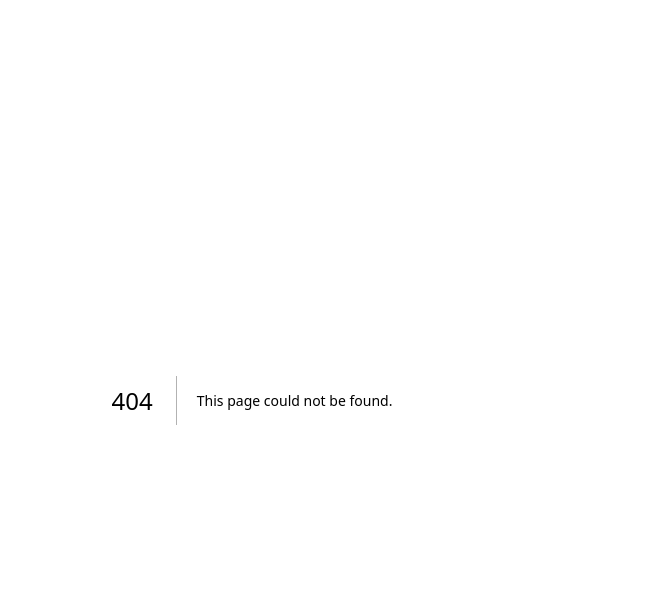
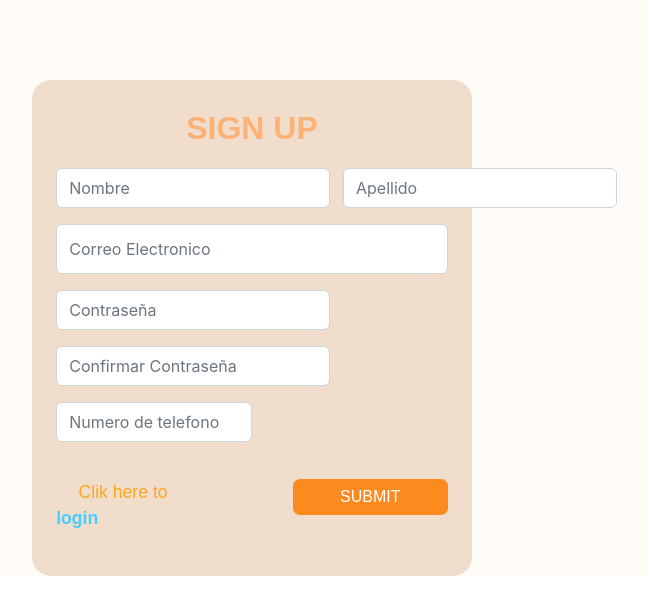
Before and after one commit to NatyRR/fast-food-restaurant, a Next.js app: page /registro in a window 1280 px wide. Before the commit this address had no page. Shown: the top 614 px of the page, without its empty margins (388-1036 px from the left). Built offline with nearby package versions, Linux system fonts and the light colour scheme.

Commit message:
cambios de fuente/ registro terminado

```diff
--- a/src/components/Menu/utils.ts
+++ b/src/components/Menu/utils.ts
@@ -142,3 +142,11 @@ export const accountInformation = [
     tipo_de_cuenta: "Ahorro",
   },
 ];
+
+export const initialState = {
+  name: "",
+  lastName: "",
+  email: "",
+  password: "",
+  phone: "",
+};
--- /dev/null
+++ b/src/pages/registro.tsx
@@ -0,0 +1,114 @@
+import { Button } from "@/atoms/Button";
+import classes from "@/styles/molecules/registro/registro.module.scss";
+import { Password } from "primereact/password";
+import { InputText } from "primereact/inputtext";
+import { Container } from "react-bootstrap";
+import { useEffect, useState } from "react";
+import { initialState } from "@/components/Menu/utils";
+import Link from "next/link";
+
+export default function Registro() {
+  const [data, setData] = useState(initialState);
+  const [confirmPassword, setConfirmPassword] = useState("");
+
+  const handleChange = (e: any) => {
+    const { name, value } = e.target;
+
+    setData({ ...data, [name]: value });
+  };
+
+  const handleSubmit = (e: any) => {
+    e.preventDefault();
+    console.log(data, confirmPassword);
+  };
+
+  const checkPassword = () =>
+    data.password === confirmPassword ? true : false;
+
+  useEffect(() => {
+    if (checkPassword()) {
+      console.log("coinciden");
+    } else {
+      console.log("No coinciden");
+    }
+  }, [data.password, confirmPassword]);
+
+  return (
+    <Container className={classes.container} fluid>
+      <form className={classes.form} onSubmit={handleSubmit}>
+        <div className={classes.title}>
+          <span>SIGN UP</span>
+        </div>
+        <div className={classes.name_lastName}>
+          <InputText
+            className={classes.input_text}
+            name="name"
+            placeholder="Nombre"
+            value={data.name}
+            onChange={handleChange}
+          />
+
+          <InputText
+            className={classes.input_text}
+            placeholder="Apellido"
+            name="lastName"
+            value={data.lastName}
+            onChange={handleChange}
+          />
+        </div>
+
+        <InputText
+          className={classes.input_email}
+          type="email"
+          placeholder="Correo Electronico"
+          name="email"
+          value={data.email}
+          onChange={handleChange}
+        />
+
+        <Password
+          className={classes.input_password}
+          type="Password"
+          placeholder="Contraseña"
+          name="password"
+          value={data.password}
+          onChange={handleChange}
+        />
+        <Password
+          className={classes.input_password}
+          type="password"
+          placeholder="Confirmar Contraseña"
+          name="password"
+          value={confirmPassword}
+          onChange={(e) => setConfirmPassword(e.target.value)}
+        />
+
+        {!checkPassword() && (
+          <span className={classes.span_password}>
+            Las contraseñas no coinciden
+          </span>
+        )}
+
+        <InputText
+          className={classes.input_number}
+          placeholder="Numero de telefono"
+          name="phone"
+          value={data.phone}
+          onChange={handleChange}
+        />
+
+        <div className={classes.text_button}>
+          <Link href={"#"} className={classes.link}>
+            <span>
+              Clik here to <b>login</b>
+            </span>
+          </Link>
+
+          <Link href={"#"} className={classes.button_link}>
+            <Button variant="naranja">SUBMIT</Button>
+          </Link>
+        </div>
+      </form>
+    </Container>
+  );
+}
--- a/src/styles/globals.scss
+++ b/src/styles/globals.scss
@@ -2,6 +2,7 @@
   box-sizing: border-box;
   padding: 0;
   margin: 0;
+  font-family: "Poppins", sans-serif;
 }
 
 html,
--- /dev/null
+++ b/src/styles/molecules/registro/registro.module.scss
@@ -0,0 +1,88 @@
+.container {
+  height: 100%;
+  display: flex;
+  align-items: center;
+  justify-content: center;
+  background-color: rgb(255, 252, 248);
+
+  .form {
+    gap: 1rem;
+    width: 35%;
+    height: 100%;
+    display: flex;
+    padding: 1.5rem;
+    margin-top: 5rem;
+    border-radius: 1.2rem;
+    flex-direction: column;
+    background-color: rgb(240, 221, 203);
+
+    .title {
+      display: flex;
+      justify-content: center;
+      span {
+        font-size: 2rem;
+        font-weight: 600;
+        color: rgb(252, 178, 118);
+      }
+    }
+
+    .name_lastName {
+      gap: 0.8rem;
+      display: flex;
+      .input_text {
+        height: 2.5rem;
+      }
+    }
+    .input_gmail {
+      height: 2.5rem;
+    }
+    .input_password {
+      height: 2.5rem;
+    }
+
+    .span_password {
+      color: #fc7765;
+      font-weight: 600;
+      span {
+      }
+    }
+
+    .input_number {
+      width: 50%;
+      height: 2.5rem;
+    }
+
+    .text_button {
+      gap: 5rem;
+      display: flex;
+      padding-block: 1.3rem;
+
+      .link {
+        text-decoration: none;
+        color: rgb(255, 166, 32);
+        span {
+          font-weight: 500;
+          font-size: 1.1rem;
+          padding-left: 1.4rem;
+
+          b {
+            color: rgb(75, 204, 255);
+          }
+        }
+      }
+
+      .button_link {
+        width: 40%;
+        button {
+          width: 100%;
+          border-radius: 7px;
+
+          &:hover {
+            border: #fd8a1f;
+            background-color: #fd8a1f;
+          }
+        }
+      }
+    }
+  }
+}
--- a/src/styles/organisms/Menu/card.module.scss
+++ b/src/styles/organisms/Menu/card.module.scss
@@ -37,6 +37,8 @@
     .title {
       text-align: center;
       color: rgb(255, 130, 47);
+      font-weight: 600;
+      font-size: 1.8rem;
     }
 
     .information {
```
Also changed, not shown: src/styles/organisms/banner.module.scss (+4 -4 lines).
